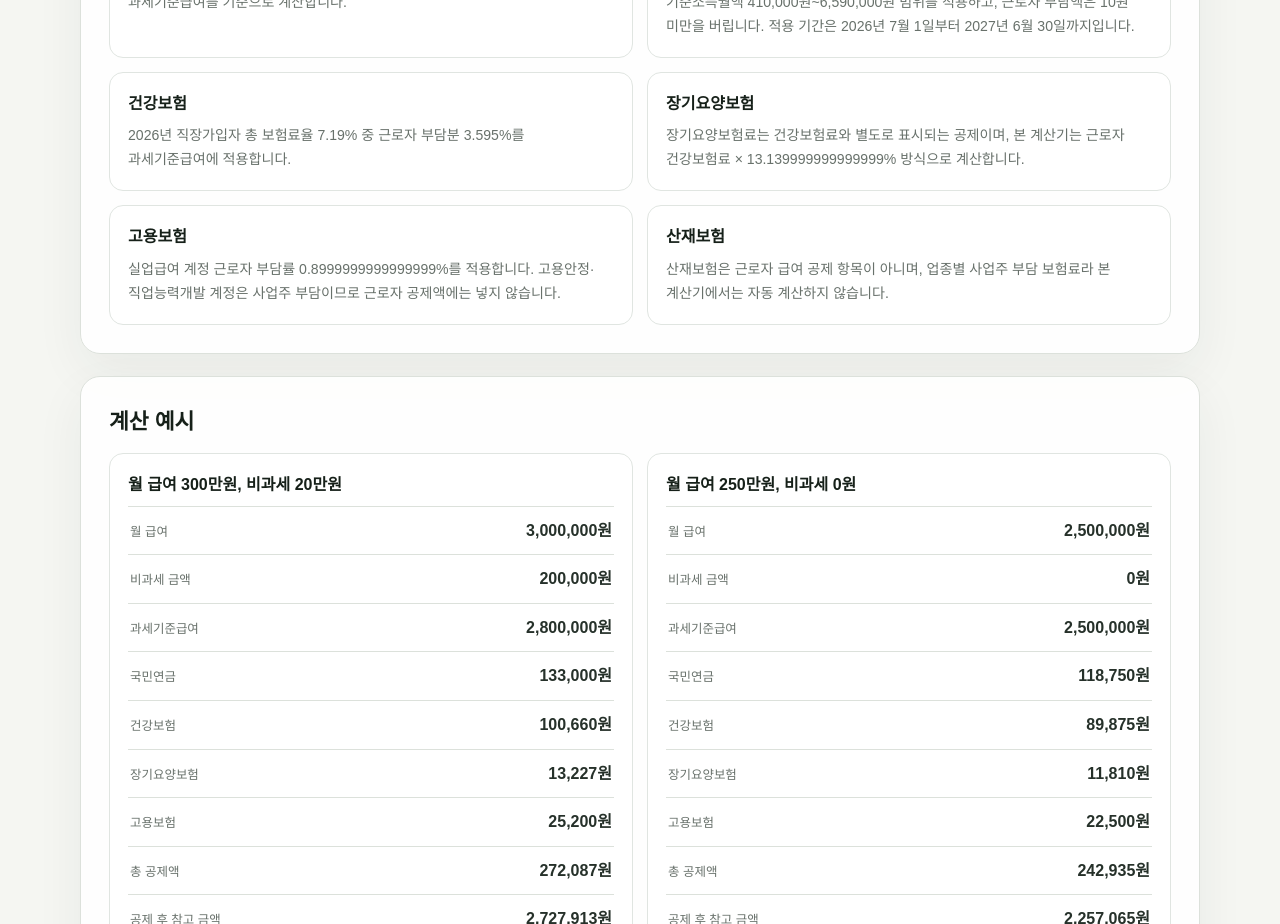
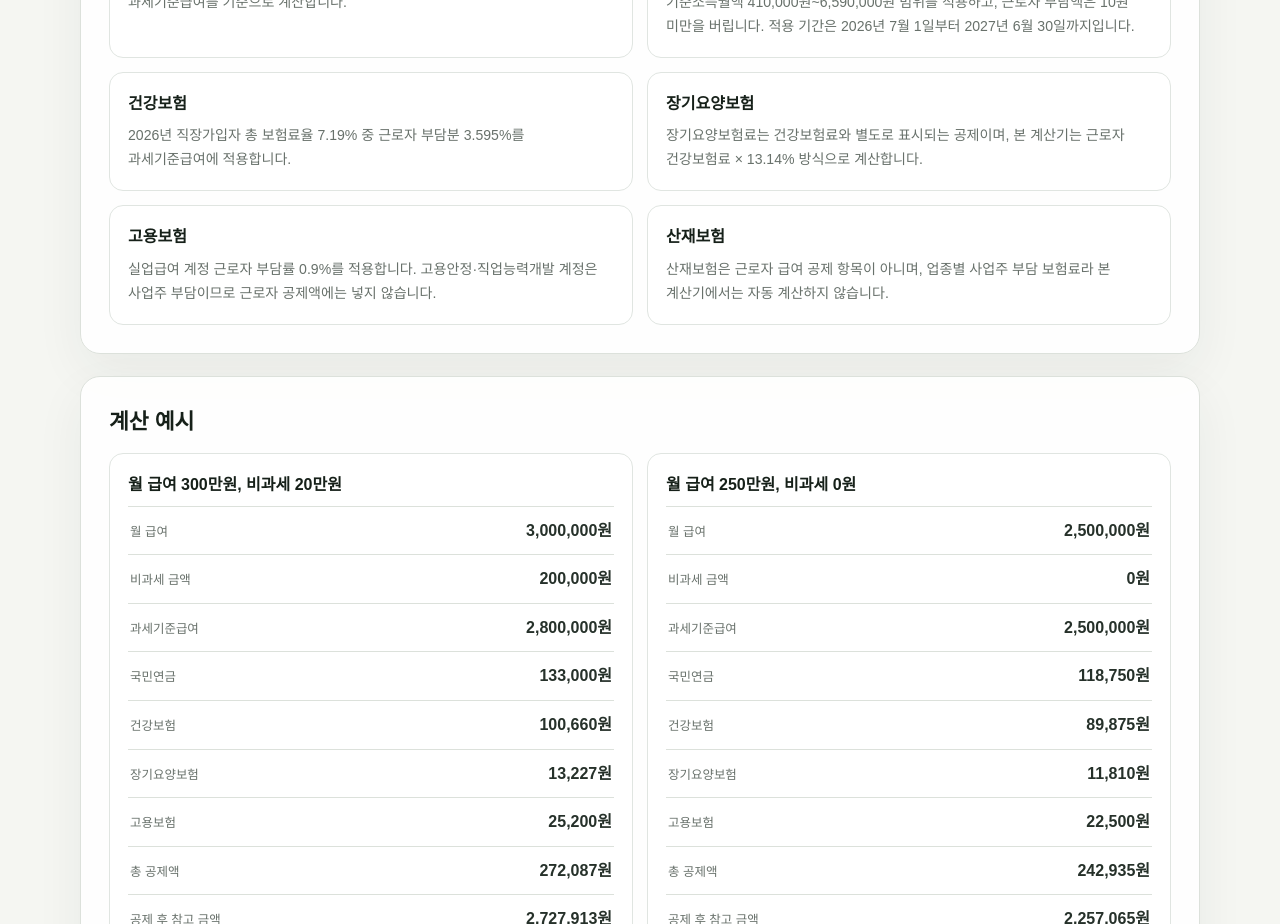
Before and after one commit to JulGi-Park/integrated-calculator, a Next.js app: page /calculators/social-insurance in a window 1280 px wide. Shown: the part 1440-2364 px from the top of the page. Built offline with nearby package versions, Linux system fonts and the light colour scheme.

Commit message:
fix: normalize social insurance rate display

```diff
--- a/components/calculators/socialInsuranceContentData.ts
+++ b/components/calculators/socialInsuranceContentData.ts
@@ -21,6 +21,12 @@ export interface SocialInsuranceSource {
 
 function formatWon(value: number): string {
   return `${value.toLocaleString("ko-KR")}원`;
+}
+
+function formatRate(value: number): string {
+  return `${(value * 100).toLocaleString("ko-KR", {
+    maximumFractionDigits: 3,
+  })}%`;
 }
 
 function formatKoreanDate(value: string): string {
@@ -91,19 +97,19 @@ export const socialInsuranceCriteria = [
   },
   {
     title: "국민연금",
-    description: `근로자 부담률 ${policy.nationalPension.employeeRate * 100}%를 적용합니다. 신고 소득월액은 1,000원 미만을 버린 뒤 기준소득월액 ${formatWon(policy.nationalPension.standardMonthlyIncomeMinimum)}~${formatWon(policy.nationalPension.standardMonthlyIncomeMaximum)} 범위를 적용하고, 근로자 부담액은 10원 미만을 버립니다. 적용 기간은 ${formatKoreanDate(policy.nationalPension.effectiveFrom)}부터 ${formatKoreanDate(policy.nationalPension.effectiveTo)}까지입니다.`,
+    description: `근로자 부담률 ${formatRate(policy.nationalPension.employeeRate)}를 적용합니다. 신고 소득월액은 1,000원 미만을 버린 뒤 기준소득월액 ${formatWon(policy.nationalPension.standardMonthlyIncomeMinimum)}~${formatWon(policy.nationalPension.standardMonthlyIncomeMaximum)} 범위를 적용하고, 근로자 부담액은 10원 미만을 버립니다. 적용 기간은 ${formatKoreanDate(policy.nationalPension.effectiveFrom)}부터 ${formatKoreanDate(policy.nationalPension.effectiveTo)}까지입니다.`,
   },
   {
     title: "건강보험",
-    description: `2026년 직장가입자 총 보험료율 ${policy.healthInsurance.totalRate * 100}% 중 근로자 부담분 ${policy.healthInsurance.employeeRate * 100}%를 과세기준급여에 적용합니다.`,
+    description: `2026년 직장가입자 총 보험료율 ${formatRate(policy.healthInsurance.totalRate)} 중 근로자 부담분 ${formatRate(policy.healthInsurance.employeeRate)}를 과세기준급여에 적용합니다.`,
   },
   {
     title: "장기요양보험",
-    description: `장기요양보험료는 건강보험료와 별도로 표시되는 공제이며, 본 계산기는 근로자 건강보험료 × ${policy.longTermCareInsurance.healthInsuranceRate * 100}% 방식으로 계산합니다.`,
+    description: `장기요양보험료는 건강보험료와 별도로 표시되는 공제이며, 본 계산기는 근로자 건강보험료 × ${formatRate(policy.longTermCareInsurance.healthInsuranceRate)} 방식으로 계산합니다.`,
   },
   {
     title: "고용보험",
-    description: `실업급여 계정 근로자 부담률 ${policy.employmentInsurance.unemploymentBenefitEmployeeRate * 100}%를 적용합니다. 고용안정·직업능력개발 계정은 사업주 부담이므로 근로자 공제액에는 넣지 않습니다.`,
+    description: `실업급여 계정 근로자 부담률 ${formatRate(policy.employmentInsurance.unemploymentBenefitEmployeeRate)}를 적용합니다. 고용안정·직업능력개발 계정은 사업주 부담이므로 근로자 공제액에는 넣지 않습니다.`,
   },
   {
     title: "산재보험",
```
Also changed, not shown: 1 other file (tests, documents, lock files or other folders).
